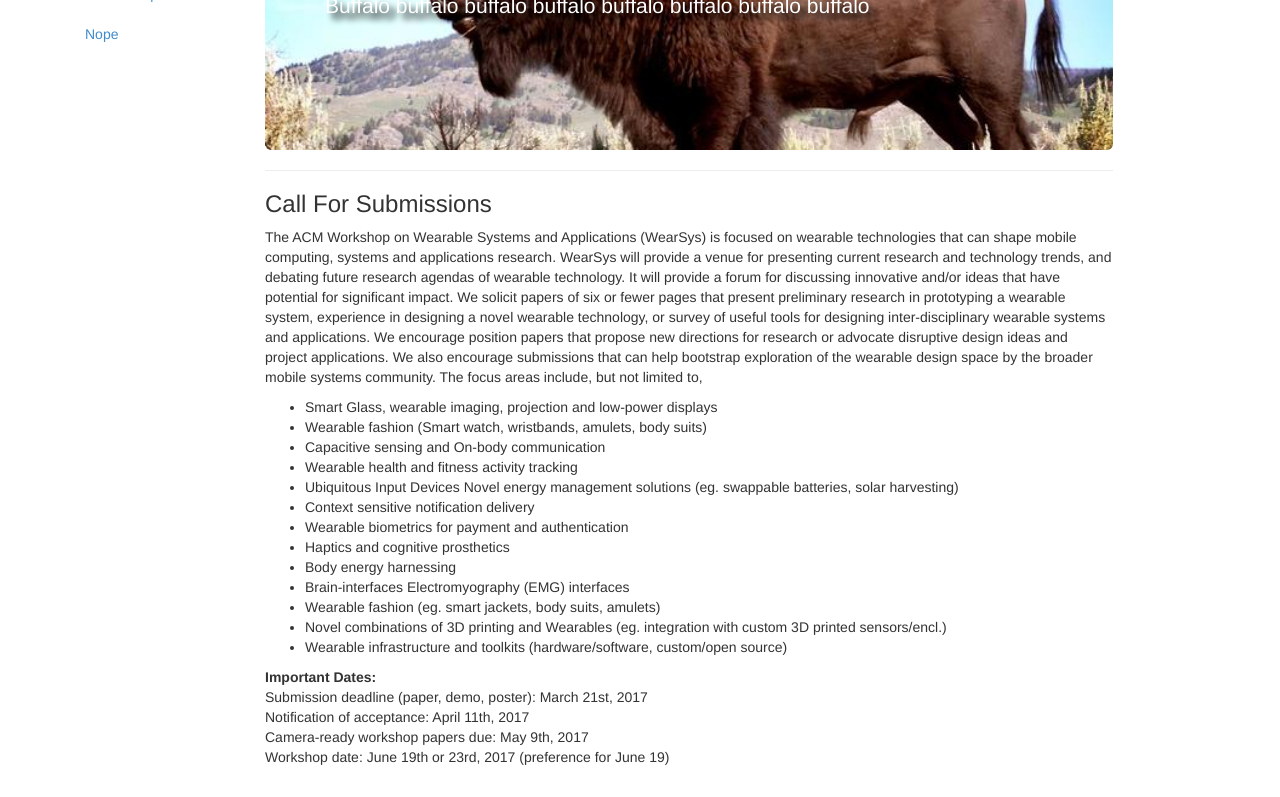
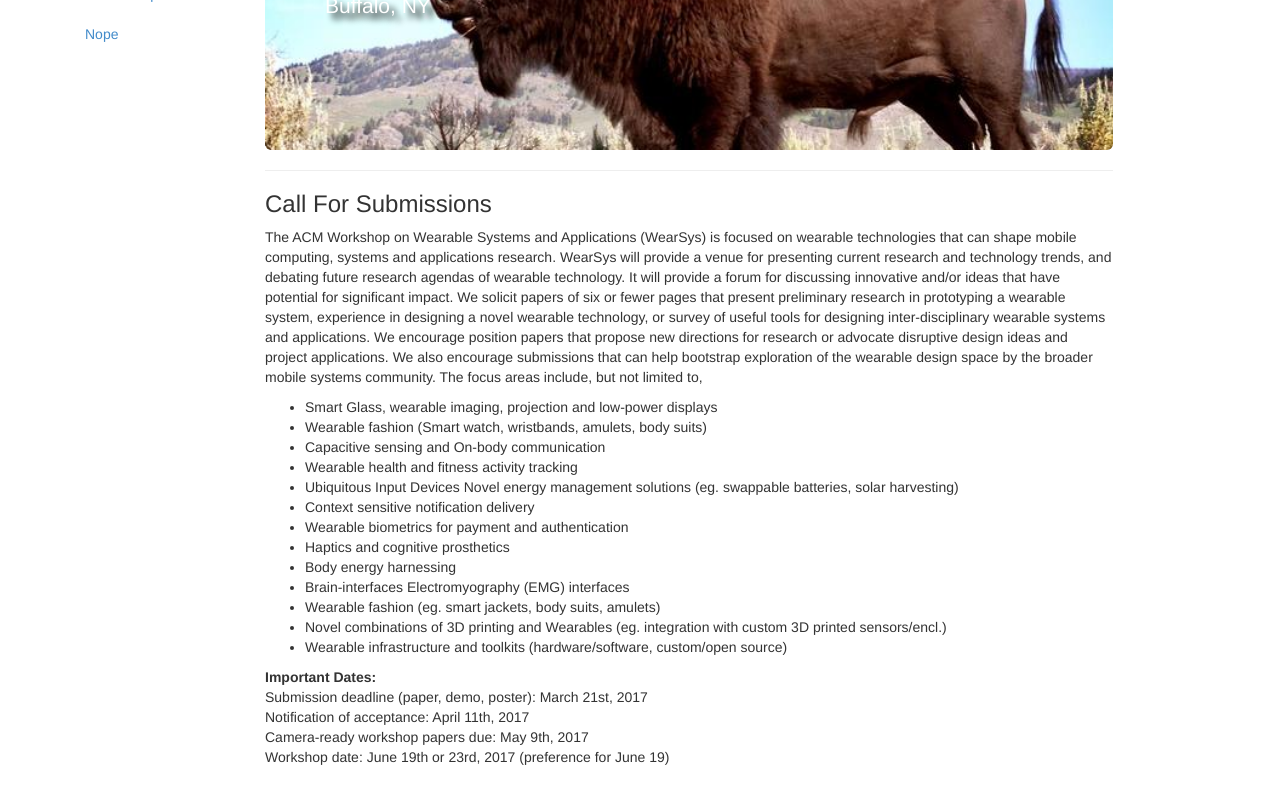
Before and after one commit to ianbacus/ianbacus.github.com, a plain HTML site: page call-for-papers.html in a window 1280 px wide. Shown: the part 170-967 px from the top of the page. Drawn offline with Linux system fonts and the light colour scheme.

Commit message:
Location is Buffalo NY

```diff
--- a/call-for-papers.html
+++ b/call-for-papers.html
@@ -55,7 +55,7 @@
 
 		<div class="jumbotron">
 			<h1>ACM MobiSys 2017</h1>
-			<p>Buffalo buffalo buffalo buffalo buffalo buffalo buffalo buffalo</p>
+			<p>Buffalo, NY</p>
 
 		</div>
 
```
Also changed, not shown: organizers.html (+1 -1 lines).
